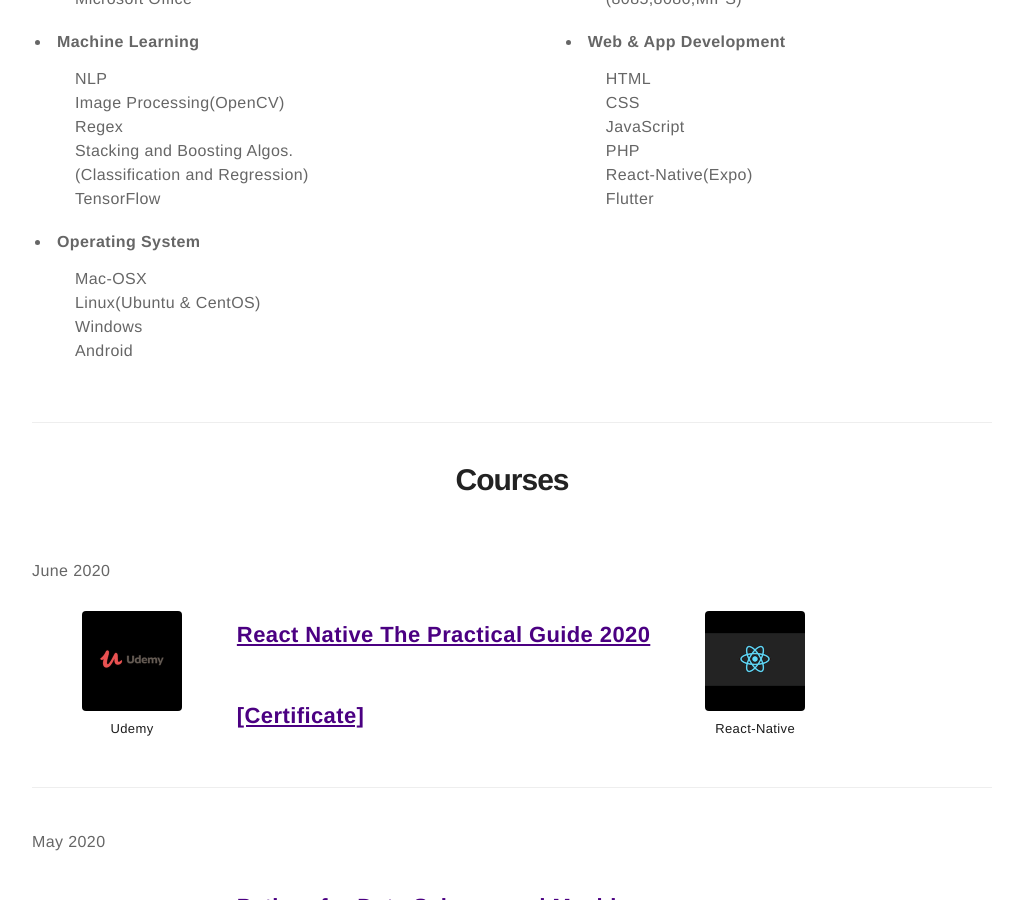
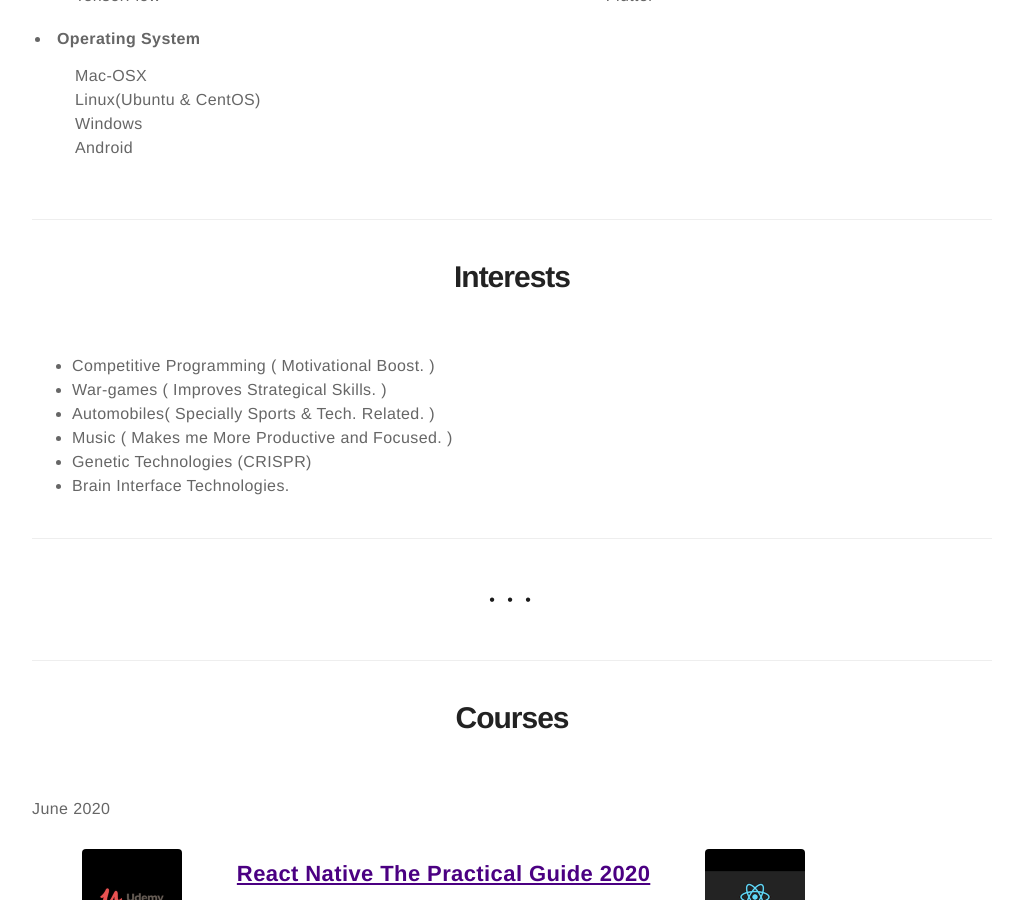
Before and after one commit to anuranjandubey/anuranjandubey.github.io, a Jekyll site: the page built from about.md, in a window 1280 px wide and 900 px high, scrolled down 2561 px. Shown: the whole window, without its empty margins (128-1151 px from the left). Built offline with Jekyll 4.4.1, drawn with Linux system fonts in a browser that asks for light colours.

Commit message:
major update

```diff
--- a/_config.yml
+++ b/_config.yml
@@ -113,6 +113,7 @@ plugins:
   - jemoji
   - jekyll-admin
   - jekyll-paginate-v2
+  - jekyll-include-cache
 
 jekyll-mentions:
   base_url: https://github.com
--- a/_includes/nav.html
+++ b/_includes/nav.html
@@ -30,12 +30,10 @@
             {% endif %}
         {% endif %}
 
-        {% if site.about == true %}
-            {% if page.title == "About" %}
-                <li class="item">
-                    <a class="link" href="#coursespage">Courses</a>
-                </li>
-            {% endif %}
+        {% if page.title == "About" %}
+            <li class="item">
+                <a class="link" href="#coursespage">Courses</a>
+            </li>
         {% endif %}
 
         {% if site.resume == true %}
--- a/about.md
+++ b/about.md
@@ -2,7 +2,7 @@
 title: About
 layout: page
 ---
-![Profile Image]({% if site.external-image %}{{ site.picture }}{% else %}{{ site.url }}/{{ site.picture }}{% endif %}){:height="30%" width="30%"}
+![Markdown Image](/assets/images/profilefull.jpeg)
 
 <meta name="viewport" content="width=device-width, initial-scale=1.0">
 
@@ -140,10 +140,29 @@ layout: page
 	</tr>
 	</table>
 </div>
+
+<hr class="rounded">
+
+<h1 class="w3-center">Interests</h1>
+
+- Competitive Programming ( Motivational Boost. )
+- War-games ( Improves Strategical Skills. )
+- Automobiles( Specially Sports & Tech. Related. )
+- Music ( Makes me More Productive and Focused. )
+- Genetic Technologies (CRISPR)
+- Brain Interface Technologies.
+
+
+<div id="coursespage"></div>
+
+<hr class="rounded">
+
+<div class="breaker"></div>
+
 <hr class="rounded">
 
 <!--COURSE START-->
-<div id="coursespage"></div>
+
 <h1 class="w3-center">Courses</h1>
 
 <div class="row" style="display: inline" >
@@ -218,6 +237,7 @@ layout: page
 			<object data="https://docs.google.com/spreadsheets/d/e/2PACX-1vSpc8nxH812_2kqYH0c-FArPsoVHk05ZMc_p6otmm8tDuURpI2pzg11hqcrcDW_6EiNwvlzpB3z6Lrl/pubchart?oid=1345969048&format=interactive"></object>
 	</div>
 </div>
+
 <hr class="rounded">
 
 [Back to top](#top)
```
Also changed, not shown: assets/images/profilefull.jpeg (added), 15 other files.
